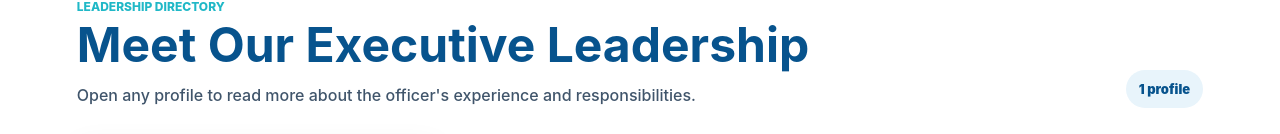
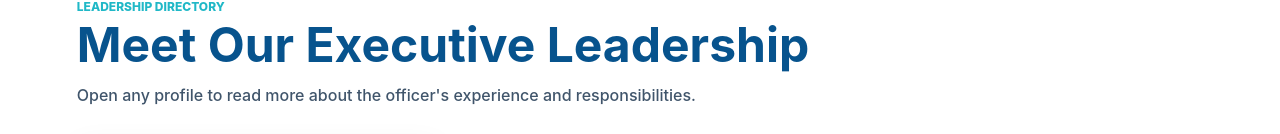
Before and after one commit to Yusufdavid411/Unique-College, a React (Vite) app in the folder frontend/: page /leadership/executive in a window 1280 px wide. Shown: the part 543-677 px from the top of the page. Built offline with nearby package versions, Linux system fonts and the light colour scheme; no server answers.

Commit message:
Remove leadership profile counts

```diff
--- a/frontend/src/pages/public/Leadership.jsx
+++ b/frontend/src/pages/public/Leadership.jsx
@@ -64,9 +64,6 @@ export default function Leadership() {
               <h2>Meet Our {selectedCategory.title}</h2>
               <p>Open any profile to read more about the officer's experience and responsibilities.</p>
             </div>
-            <span className="leadership-result-count">
-              {selectedProfiles.length} {selectedProfiles.length === 1 ? "profile" : "profiles"}
-            </span>
           </div>
           <div className="leadership-grid">
             {selectedProfiles.map((profile) => (
--- a/frontend/src/styles/global.css
+++ b/frontend/src/styles/global.css
@@ -845,16 +845,6 @@ select:disabled {
   margin-bottom: 28px;
 }
 
-.leadership-result-count {
-  flex: 0 0 auto;
-  padding: 9px 13px;
-  color: var(--blue-800);
-  background: var(--blue-100);
-  border-radius: 999px;
-  font-size: 13px;
-  font-weight: 900;
-}
-
 .leadership-grid {
   display: grid;
   grid-template-columns: repeat(3, minmax(0, 1fr));
```
